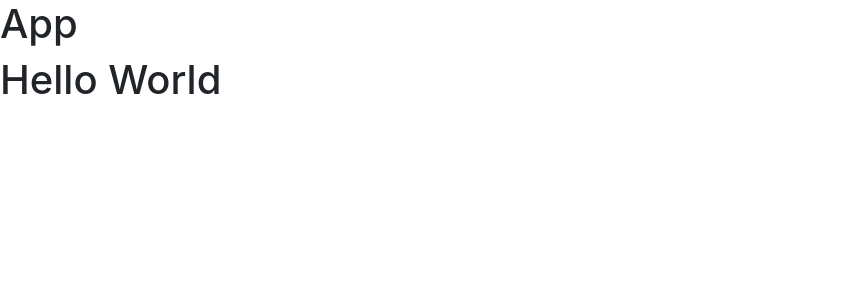
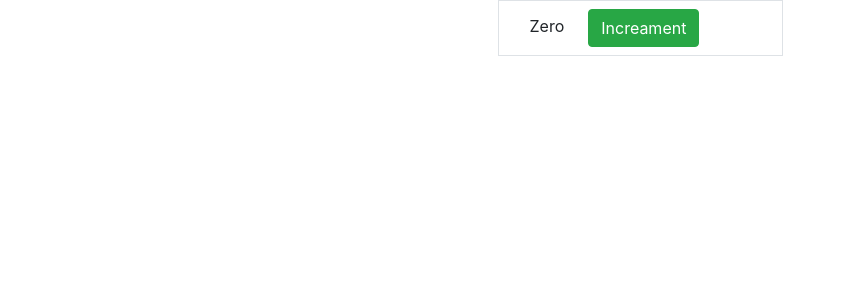
Before and after one commit to MamadTaheri/react-training, a React (Create React App) app: page / in a window 1280 px wide. Shown: the top 300 px of the page, without its empty margins (0-845 px from the left). Built offline with nearby package versions, Linux system fonts and the light colour scheme.

Commit message:
working on Counter component

```diff
--- a/src/App.js
+++ b/src/App.js
@@ -1,13 +1,14 @@
-import React from 'react';
-import Counter from './components/Counter';
+import React from "react";
+import Counter from "./components/Counter";
 
 const App = () => {
-    return (
-        <div>
-            <h1>App</h1>
-            <Counter />
-        </div>
-    );
+  return (
+    <div className="container">
+      <div className="row justify-content-center">
+        <Counter />
+      </div>
+    </div>
+  );
 };
 
 export default App;
--- a/src/components/Counter.jsx
+++ b/src/components/Counter.jsx
@@ -1,12 +1,21 @@
 import React, { Component } from 'react';
 
 class Counter extends Component {
+    state = {
+        count: 0,
+    };
     render() {
         return (
-            <div>
-                <h1>Hello World</h1>
+            <div className="border border-muted col-md-3">
+                <span className="m-3">{this.formatCount()}</span>
+                <button className="btn btn-success m-2">Increament</button>
             </div>
         );
+    }
+
+    formatCount(){
+        const {count} = this.state
+        return count === 0 ? "Zero" : count
     }
 }
 
```
